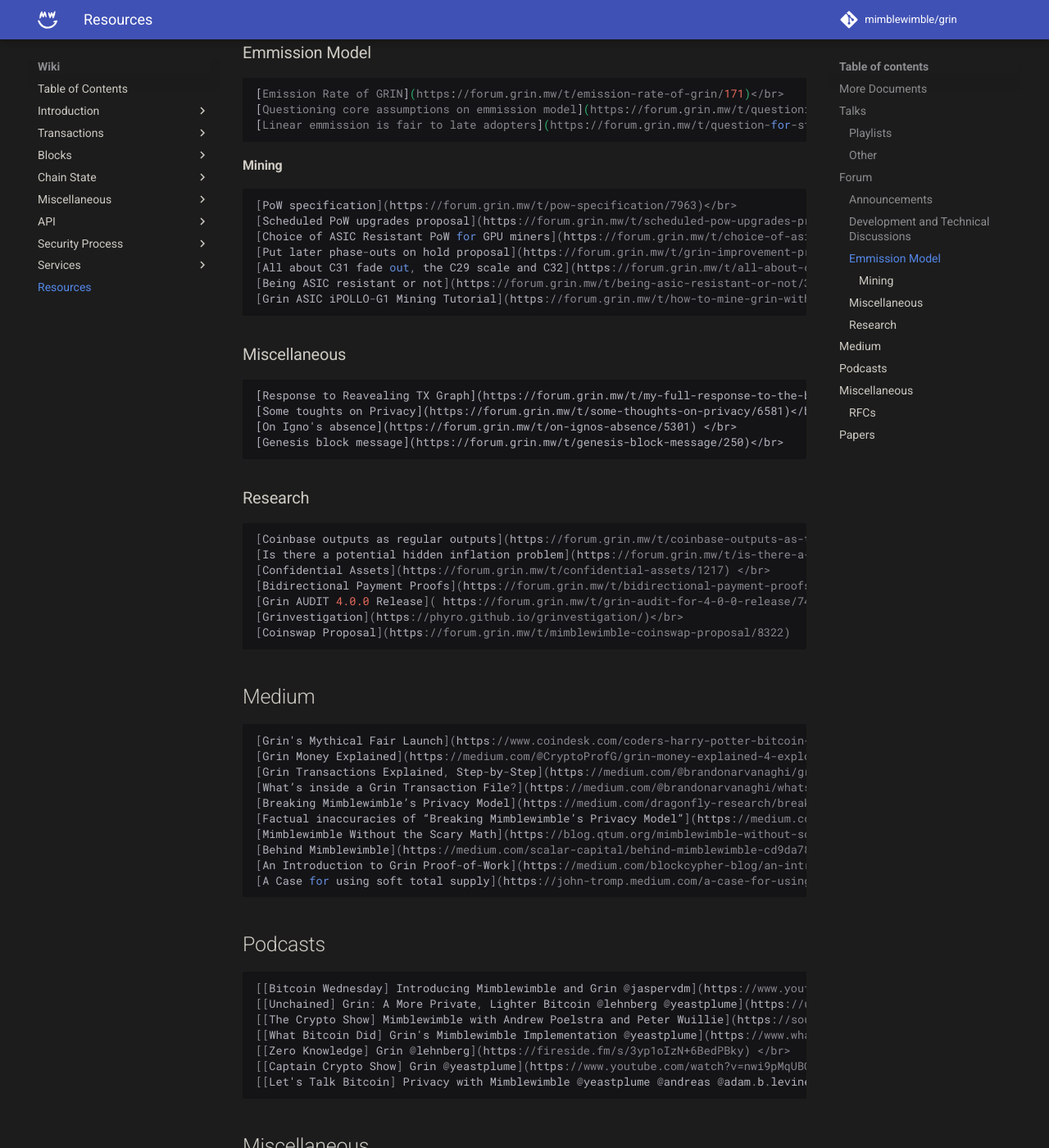
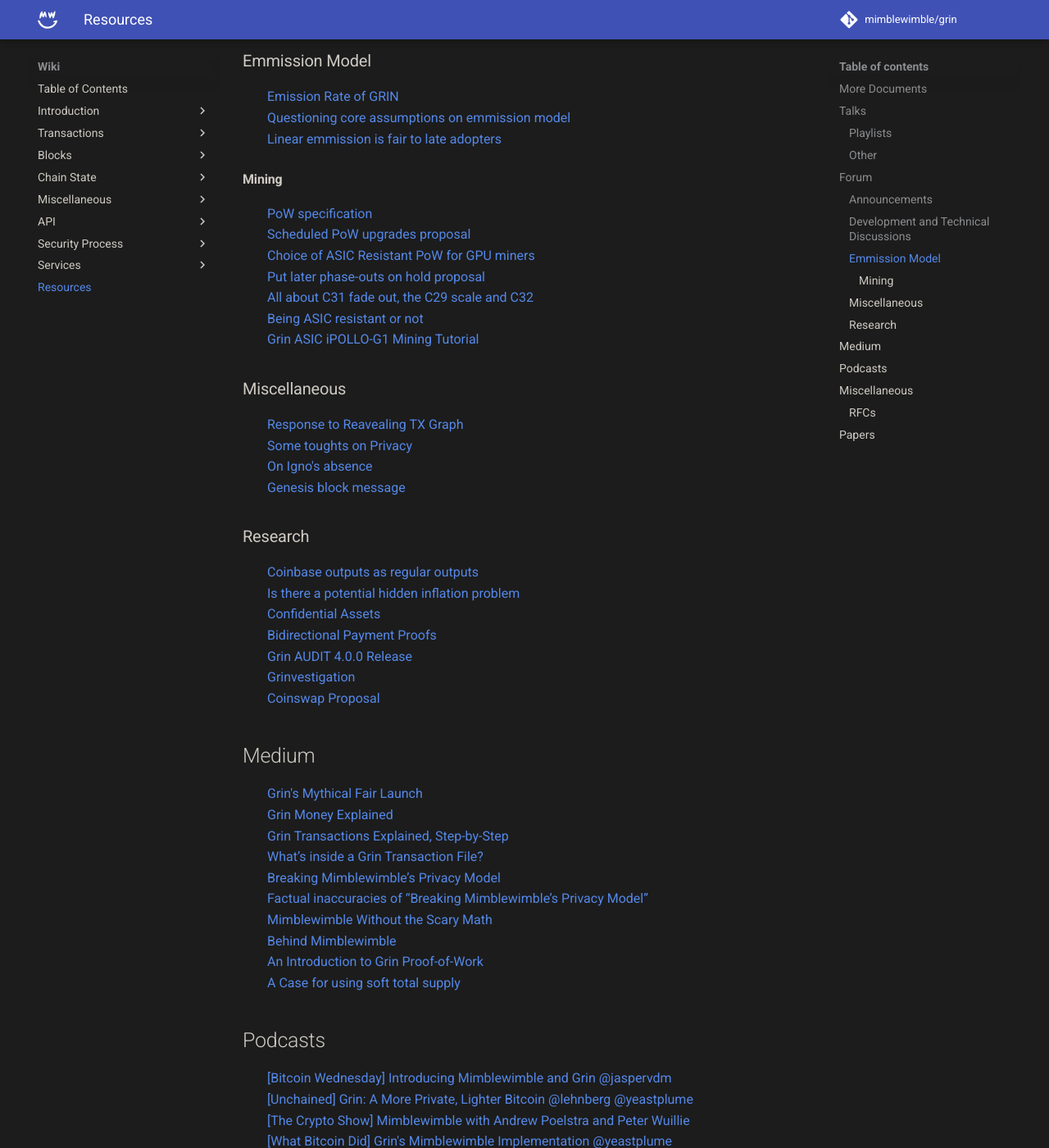
Before and after one commit to mimblewimble/docs, an MkDocs documentation site: the page built from docs/wiki/resources.md, in a window 1280 px wide and 1400 px high, scrolled down 1510 px. Shown: the whole window at 82% size. Built offline with MkDocs 1.6.1 and Material for MkDocs 9.7.7, drawn with Linux system fonts in a browser that asks for light colours; comment, search, counter and statistics services are not loaded; some of the changed text lies outside the part shown.

Commit message:
Update resources.md
Fixed rendering of links

```diff
--- a/docs/wiki/resources.md
+++ b/docs/wiki/resources.md
@@ -2,7 +2,7 @@
 
 ## More Documents
 
-    [Build and run automation](extra-documents/build-run-automation.md) </br>
+:   [Build and run automation](extra-documents/build-run-automation.md) </br>
     [Run a node on google cloud for free](extra-documents/google-cloud-node.md) </br>
     [How to mine with grin-miner](extra-documents/how-to-mine.md) </br>
     [Monetary policy](extra-documents/monetary-policy.md) </br>
@@ -12,7 +12,7 @@
 
 #### Playlists
 
-    [grincon0](https://www.youtube.com/playlist?list=PLvgCPbagiHgqYdVUj-ylqhsXOifWrExiq) </br>
+:   [grincon0](https://www.youtube.com/playlist?list=PLvgCPbagiHgqYdVUj-ylqhsXOifWrExiq) </br>
     [grinconUS(0)](https://www.youtube.com/playlist?list=PLvgCPbagiHgqOe0z_xgrIsGq-ayVZcNjy) </br>
     [grinAmsterdam](https://www.youtube.com/playlist?list=PLvgCPbagiHgpJXhrKAJu0Q-mbCVhpqgu7) </br>
     [grincon1](https://www.youtube.com/playlist?list=PLvgCPbagiHgrQa5KVt4XixK9t_NbfpkuP) </br>
@@ -28,7 +28,7 @@
 ## Forum
 
 ### Announcements
-    [Hardforks on Grin v5.0.0 and beyond](https://forum.grin.mw/t/network-upgrades-hard-forks-on-grin-v5-0-0-and-beyond/7231) </br>
+:   [Hardforks on Grin v5.0.0 and beyond](https://forum.grin.mw/t/network-upgrades-hard-forks-on-grin-v5-0-0-and-beyond/7231) </br>
     [Dismantling the core team and governance structure](https://forum.grin.mw/t/dismantling-the-core-team-and-governance-structure/7801)</br>
 
 ### Development and  Technical Discussions
@@ -54,14 +54,14 @@
 
 ### Emmission Model
 
-    [Emission Rate of GRIN](https://forum.grin.mw/t/emission-rate-of-grin/171)</br>
+:   [Emission Rate of GRIN](https://forum.grin.mw/t/emission-rate-of-grin/171)</br>
     [Questioning core assumptions on emmission model](https://forum.grin.mw/t/questioning-core-assumptions-on-our-emissions-model/1414)</br>
     [Linear emmission is fair to late adopters](https://forum.grin.mw/t/question-for-statement-linear-emission-is-fair-for-late-adopters/6285)</br>
 
 
 #### Mining
 
-    [PoW specification](https://forum.grin.mw/t/pow-specification/7963)</br>
+:   [PoW specification](https://forum.grin.mw/t/pow-specification/7963)</br>
     [Scheduled PoW upgrades proposal](https://forum.grin.mw/t/scheduled-pow-upgrades-proposal/820)</br>
     [Choice of ASIC Resistant PoW for GPU miners](https://forum.grin.mw/t/choice-of-asic-resistant-pow-for-gpu-miners/1017)</br>
     [Put later phase-outs on hold proposal](https://forum.grin.mw/t/grin-improvement-proposal-1-put-later-phase-outs-on-hold-and-rephrase-primary-pow-commitment/4653)</br>
@@ -71,7 +71,7 @@
 
 ### Miscellaneous
 
-    [Response to Reavealing TX Graph](https://forum.grin.mw/t/my-full-response-to-the-blocks-questions/6566)</br>
+:   [Response to Reavealing TX Graph](https://forum.grin.mw/t/my-full-response-to-the-blocks-questions/6566)</br>
     [Some toughts on Privacy](https://forum.grin.mw/t/some-thoughts-on-privacy/6581)</br>
     [On Igno's absence](https://forum.grin.mw/t/on-ignos-absence/5301) </br>
     [Genesis block message](https://forum.grin.mw/t/genesis-block-message/250)</br>
@@ -79,7 +79,7 @@
 
 ### Research
 
-    [Coinbase outputs as regular outputs](https://forum.grin.mw/t/coinbase-outputs-as-transaction-outputs/7441) </br>
+:   [Coinbase outputs as regular outputs](https://forum.grin.mw/t/coinbase-outputs-as-transaction-outputs/7441) </br>
     [Is there a potential hidden inflation problem](https://forum.grin.mw/t/is-there-a-potential-hidden-inflation-problem-with-all-mw-coins/6400) </br>
     [Confidential Assets](https://forum.grin.mw/t/confidential-assets/1217) </br>
     [Bidirectional Payment Proofs](https://forum.grin.mw/t/bidirectional-payment-proofs/9175) </br>
@@ -90,7 +90,7 @@
 
 ## Medium
 
-    [Grin's Mythical Fair Launch](https://www.coindesk.com/coders-harry-potter-bitcoin-mimblewimble) </br>
+:   [Grin's Mythical Fair Launch](https://www.coindesk.com/coders-harry-potter-bitcoin-mimblewimble) </br>
     [Grin Money Explained](https://medium.com/@CryptoProfG/grin-money-explained-4-exploring-grins-monetary-model-e48b1761653) </br>
     [Grin Transactions Explained, Step-by-Step](https://medium.com/@brandonarvanaghi/grin-transactions-explained-step-by-step-fdceb905a853) </br>
     [What’s inside a Grin Transaction File?](https://medium.com/@brandonarvanaghi/whats-inside-a-grin-transaction-file-f062a0dcbf99)</br>
@@ -104,7 +104,7 @@
 
 ## Podcasts
 
-    [[Bitcoin Wednesday] Introducing Mimblewimble and Grin @jaspervdm](https://www.youtube.com/watch?v=mzHswLujMYc) </br>
+:   [[Bitcoin Wednesday] Introducing Mimblewimble and Grin @jaspervdm](https://www.youtube.com/watch?v=mzHswLujMYc) </br>
     [[Unchained] Grin: A More Private, Lighter Bitcoin @lehnberg @yeastplume](https://unchainedpodcast.com/grin-a-more-private-lighter-bitcoin/) </br>
     [[The Crypto Show] Mimblewimble with Andrew Poelstra and Peter Wuillie](https://soundcloud.com/heryptohow/mimblewimble-andrew-poelstra-peter-wuille-brian-deery-and-chris-odom) </br>
     [[What Bitcoin Did] Grin's Mimblewimble Implementation @yeastplume](https://www.whatbitcoindid.com/podcast/grins-michael-cordner-aka-yeastplume-on-implementing-mimblewimble) </br>
@@ -114,7 +114,7 @@
 
 ## Miscellaneous
 
-    [[Launchpad] Mimblewimble Mailing List Archive](https://lists.launchpad.net/mimblewimble/) </br>
+:   [[Launchpad] Mimblewimble Mailing List Archive](https://lists.launchpad.net/mimblewimble/) </br>
     [[Reddit] Mimblewimble introduced to r/bitcoin](https://www.reddit.com/r/Bitcoin/comments/4vub3y/mimblewimble_noninteractive_coinjoin_and_better/) </br>
     [[Youtube] Aantonop Bitcoin Q&A: Mimblewimble and Dandelion](https://www.youtube.com/watch?v=LjDJGTpK_lE) </br>
     [[Coindesk] Harry Potter Characters Join Mimblewimble 2016](https://www.coindesk.com/coders-harry-potter-bitcoin-mimblewimble) </br>
@@ -129,12 +129,12 @@
 
 #### RFCs
 
-    [[Github] All Accepted RFCs](https://github.com/mimblewimble/grin-rfcs#list-of-accepted-rfcs) </br>
+:   [[Github] All Accepted RFCs](https://github.com/mimblewimble/grin-rfcs#list-of-accepted-rfcs) </br>
     [[Github] All Pending RFCs](https://github.com/mimblewimble/grin-rfcs/pulls) </br>
 
 ## Papers
 
-    [Confidential Assets](https://blockstream.com/bitcoin17-final41.pdf) </br>
+:   [Confidential Assets](https://blockstream.com/bitcoin17-final41.pdf) </br>
     [OWAS](https://download.wpsoftware.net/bitcoin/wizardry/horasyuanmouton-owas.pdf) </br>
     [Bulletproofs](https://eprint.iacr.org/2017/1066.pdf) </br>
     [Cuckoo Cycle](https://github.com/tromp/cuckoo/blob/master/doc/cuckoo.pdf) </br>
```
